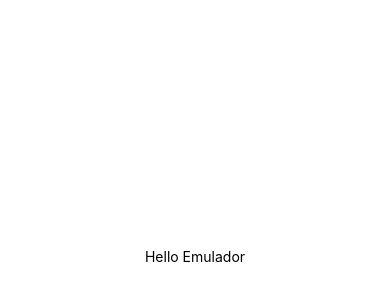
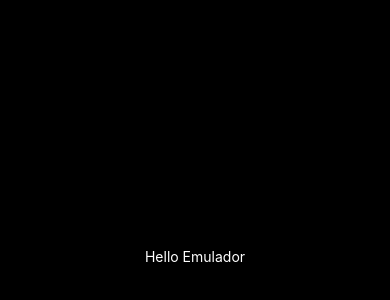
Before and after one commit to TalitaVial/app-fleet, a React Native app: screen / in a window 390 px wide. Shown: the part 166-466 px from the top of the page. Built offline with nearby package versions, Linux system fonts and the light colour scheme.

Commit message:
feat: estruturas de pastas do app

```diff
--- a/App.tsx
+++ b/App.tsx
@@ -4,8 +4,8 @@ import { StyleSheet, Text, View } from 'react-native';
 export default function App() {
   return (
     <View style={styles.container}>
-      <Text>Hello Emulador</Text>
-      <StatusBar style="auto" />
+      <Text style={styles.title}>Hello Emulador</Text>
+      <StatusBar style="light" />
     </View>
   );
 }
@@ -13,8 +13,11 @@ export default function App() {
 const styles = StyleSheet.create({
   container: {
     flex: 1,
-    backgroundColor: '#fff',
+    backgroundColor: '#000',
     alignItems: 'center',
     justifyContent: 'center',
   },
+  title:{
+    color: '#ffff'
+  }
 });
```
Also changed, not shown: src/modules/auth/screens/CreateAccountScreen/createAccountScreen.tsx (added), src/modules/auth/screens/CreateAccountScreen/styles.ts (added), src/modules/auth/screens/LoginScreen/loginScreen.tsx (added), src/modules/auth/screens/LoginScreen/styles.ts (added).
